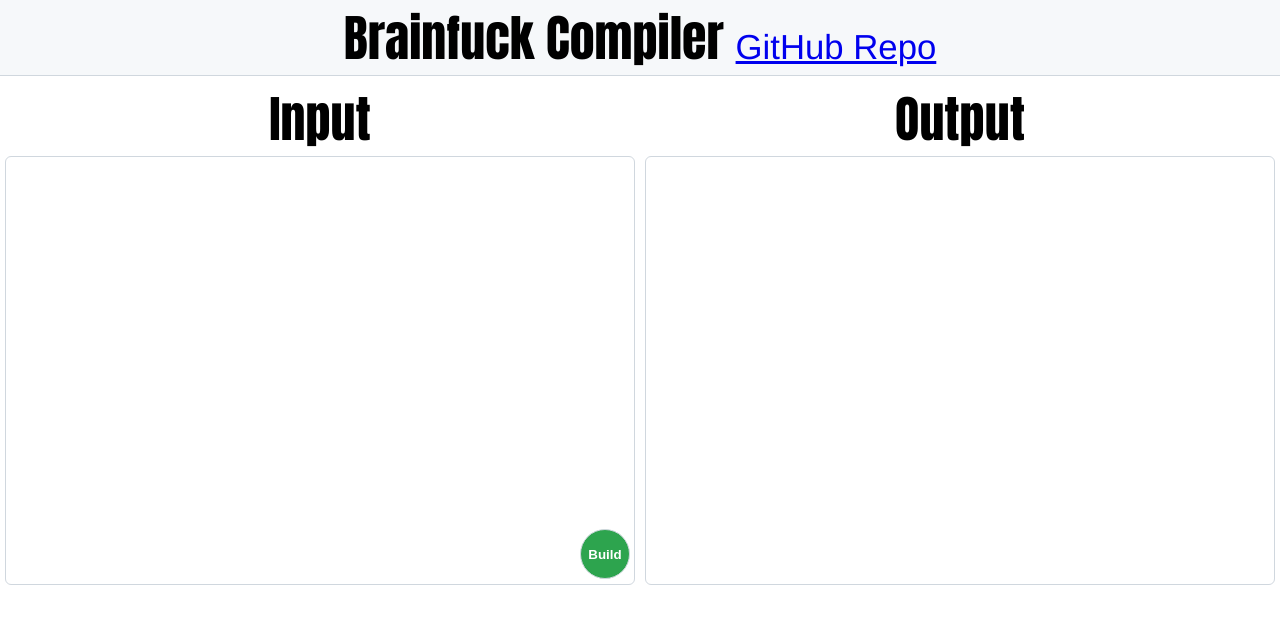
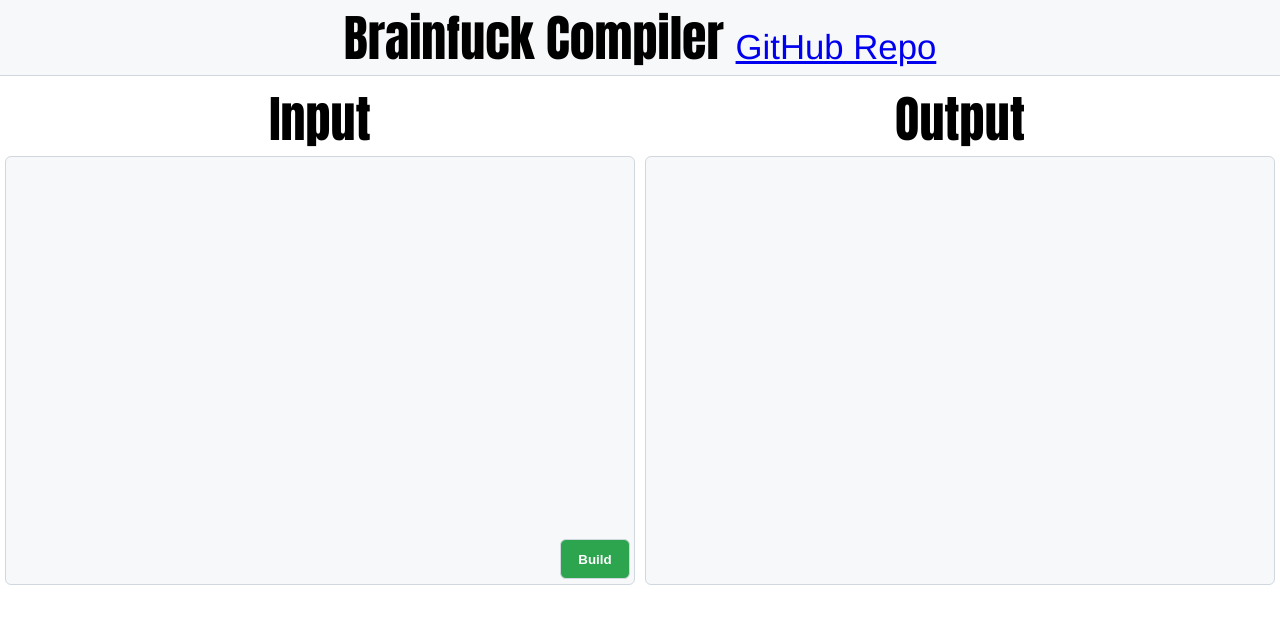
Before and after one commit to Antosser/brainfuck-compiler-web, a website: page index.html in a window 1280 px wide. Drawn offline with nearby package versions, Linux system fonts and the light colour scheme.

Commit message:
Square build button

```diff
--- a/style.css
+++ b/style.css
@@ -22,7 +22,7 @@ textarea {
     resize: none;
     border-radius: 6px;
     border: 1px solid #d0d7de;
-    /* background-color: #f6f8fa; */
+    background-color: #f6f8fa;
     padding: 10px;
     outline: none;
 }
@@ -50,17 +50,17 @@ textarea {
 }
 
 #build {
-    /* Place button inside of the textarea */
-    width: 50px;
-    height: 50px;
+    width: 70px;
+    height: 40px;
     background-color: #2da44e;
-    border-radius: 50%;
+    border-radius: 6px;
     border: 1px solid #d0d7de;
     box-sizing: border-box;
     float: right;
     position: relative;
-    bottom: 60px;
+    bottom: 50px;
     right: 5px;
     color: white;
     font-weight: bold;
+    cursor: pointer;
 }
```
